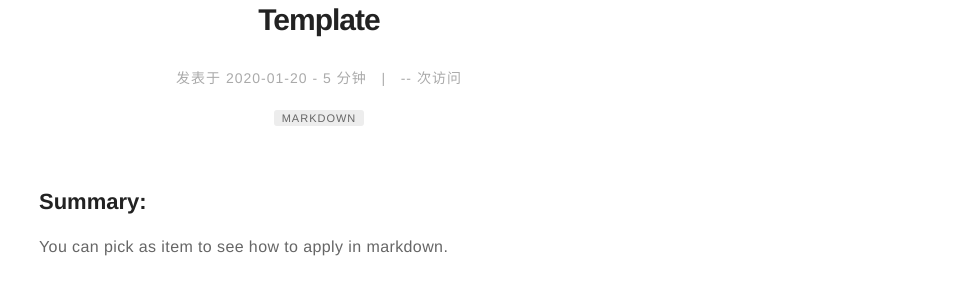
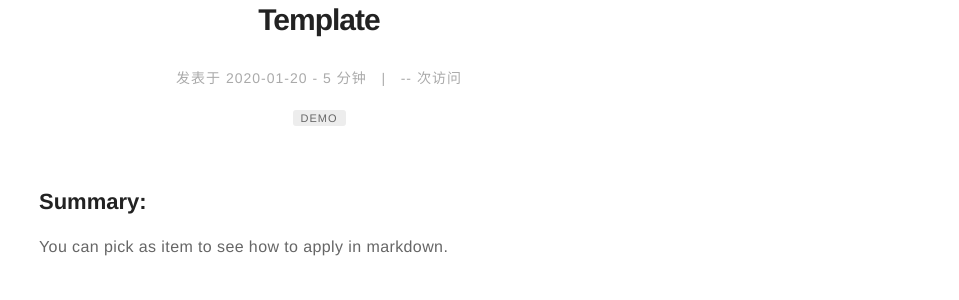
Before and after one commit to binhaozeng/binhaozeng.github.io, a Jekyll site: the page built from _posts/2020-01-20-Template.md, in a window 1280 px wide and 900 px high. Shown: the part 262-562 px from the top of the window, without its empty margins (321-1280 px from the left). Built offline with Jekyll 4.4.1, drawn with Linux system fonts in a browser that asks for light colours; comment, search, counter and statistics services are not loaded; some of the changed text lies outside the part shown.

Commit message:
Update 2020-01-20-Template.md

```diff
--- a/_posts/2020-01-20-Template.md
+++ b/_posts/2020-01-20-Template.md
@@ -5,7 +5,7 @@ date: 2020-01-20 01:45
 image: /assets/images/markdown.jpg
 headerImage: true
 tag:
-- markdown
+- demo
 star: false
 category: tech
 author: Lynx
```
